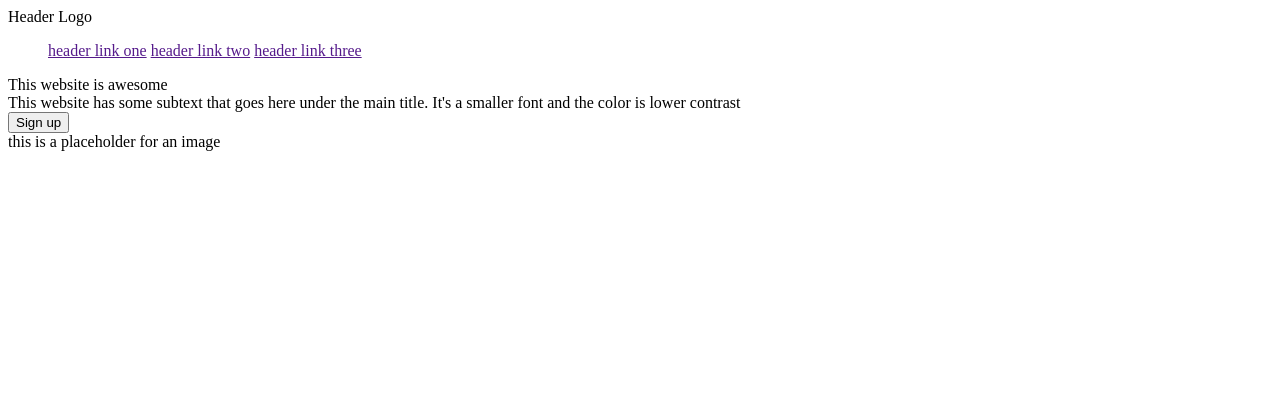
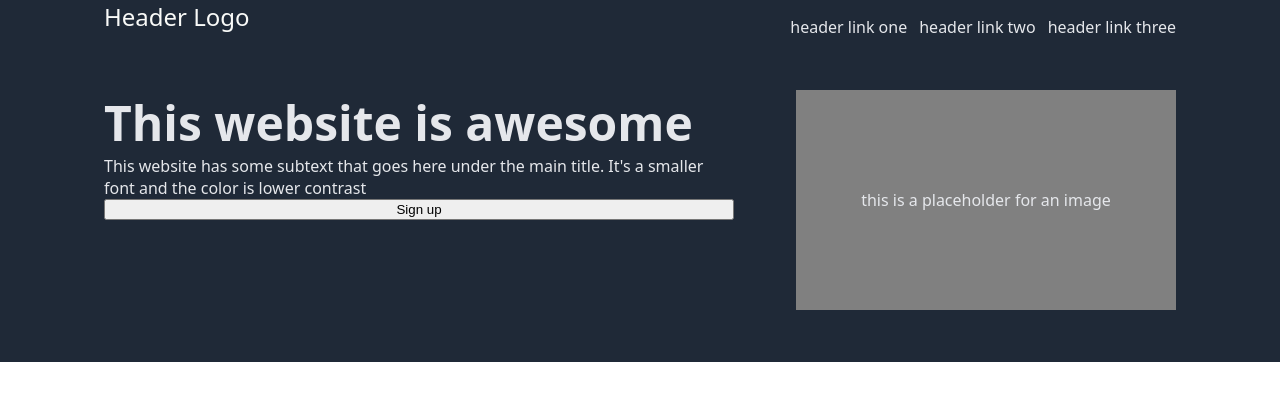
Before and after one commit to R-o-b-S/landing-page-odin, a plain HTML site: page index.html in a window 1280 px wide. Drawn offline with Linux system fonts and the light colour scheme.

Commit message:
done most of the work on header divided space in variuos div to make flex work remain to refine some datails

```diff
--- a/index.html
+++ b/index.html
@@ -4,6 +4,7 @@
 <head>
     <meta charset="UTF-8">
     <meta name="viewport" content="width=device-width, initial-scale=1.0">
+    <link rel="stylesheet" href="style.css">
     <title>Landing Page</title>
 </head>
 
@@ -12,9 +13,9 @@
         <div class="upper-header">
             <div class="logo">Header Logo</div>
             <ul>
-                <a href="">header link one</a>
-                <a href="">header link two</a>
-                <a href="">header link three</a>
+                <li><a href="">header link one</a></li>
+                <li><a href="">header link two</a></li>
+                <li><a href="">header link three</a></li>
             </ul>
         </div>
         <div class="lower-header">
@@ -29,6 +30,7 @@
         </div>
     </div>
 
+
 </body>
 
 </html>
--- a/style.css
+++ b/style.css
@@ -0,0 +1,67 @@
+body {
+    font-family: system-ui, -apple-system, BlinkMacSystemFont, 'Segoe UI', Roboto, Oxygen, Ubuntu, Cantarell, 'Open Sans', 'Helvetica Neue', sans-serif;
+    display: flex;
+    flex-direction: column;
+    margin: 0;
+
+}
+
+.header {
+    background-color: #1F2937;
+    color: #e5e7eb;
+    display: flex;
+    flex-direction: column;
+    padding: 104px;
+    padding-top: 0px;
+    padding-bottom: 52px;
+}
+
+.upper-header {
+    display: flex;
+    justify-content: space-between;
+    margin-bottom: 36px;
+}
+
+.logo {
+    font-size: 24px;
+    color: #f9faf8
+}
+
+ul {
+    list-style-type: none;
+    display: flex;
+    gap: 12px;
+}
+
+a {
+    text-decoration: none;
+    color: #e5e7eb;
+}
+
+.lower-header {
+    display: flex;
+    justify-content: space-between;
+    gap: 62px;
+}
+
+.left-header {
+    display: flex;
+    flex-direction: column;
+
+}
+
+.awesome {
+    display: flex;
+    font-size: 48px;
+    font-weight: 900;
+}
+
+.right-header {
+    display: flex;
+    width: 380px;
+    height: 220px;
+    align-items: center;
+    justify-content: center;
+    background-color: gray;
+    flex-shrink: 0;
+}
```
